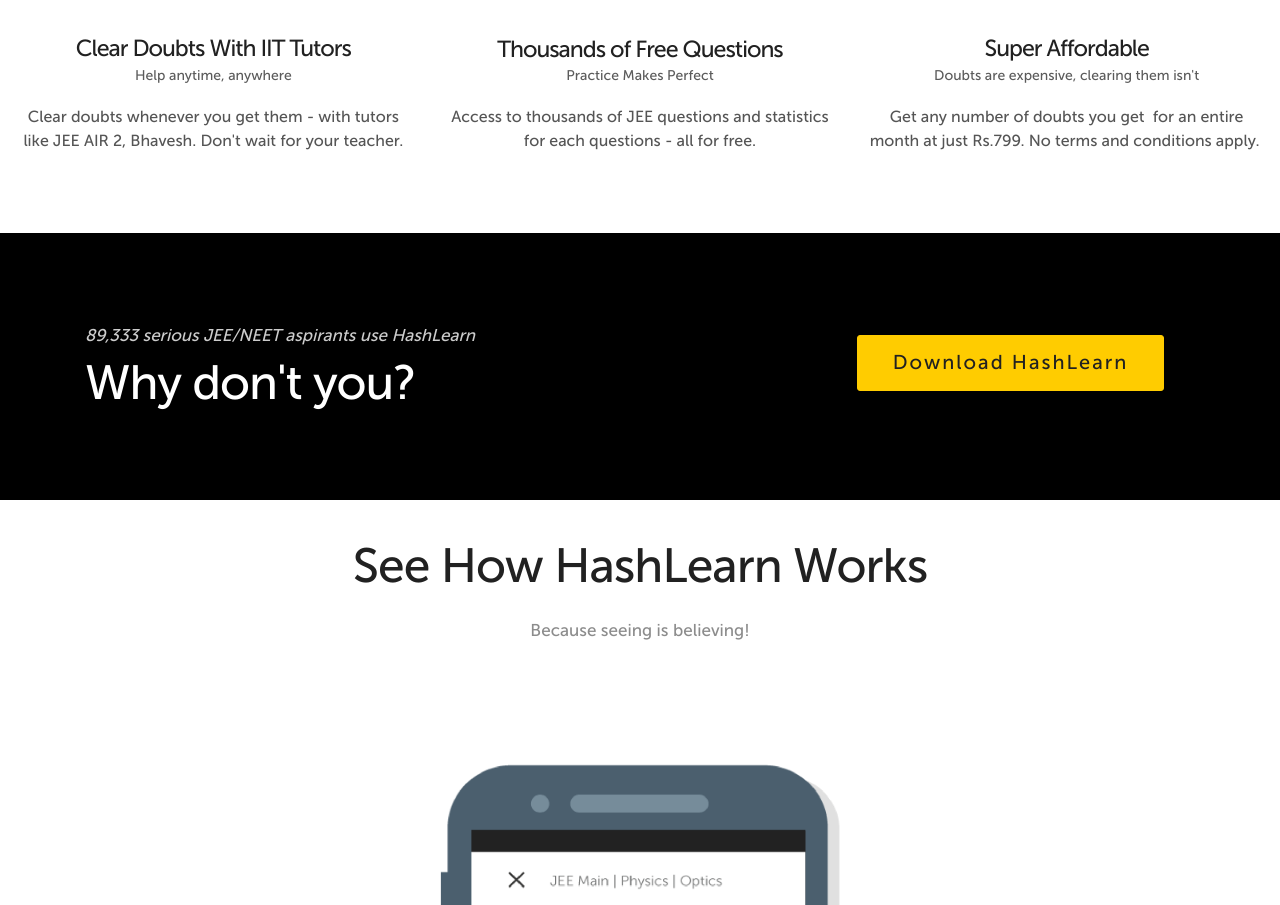
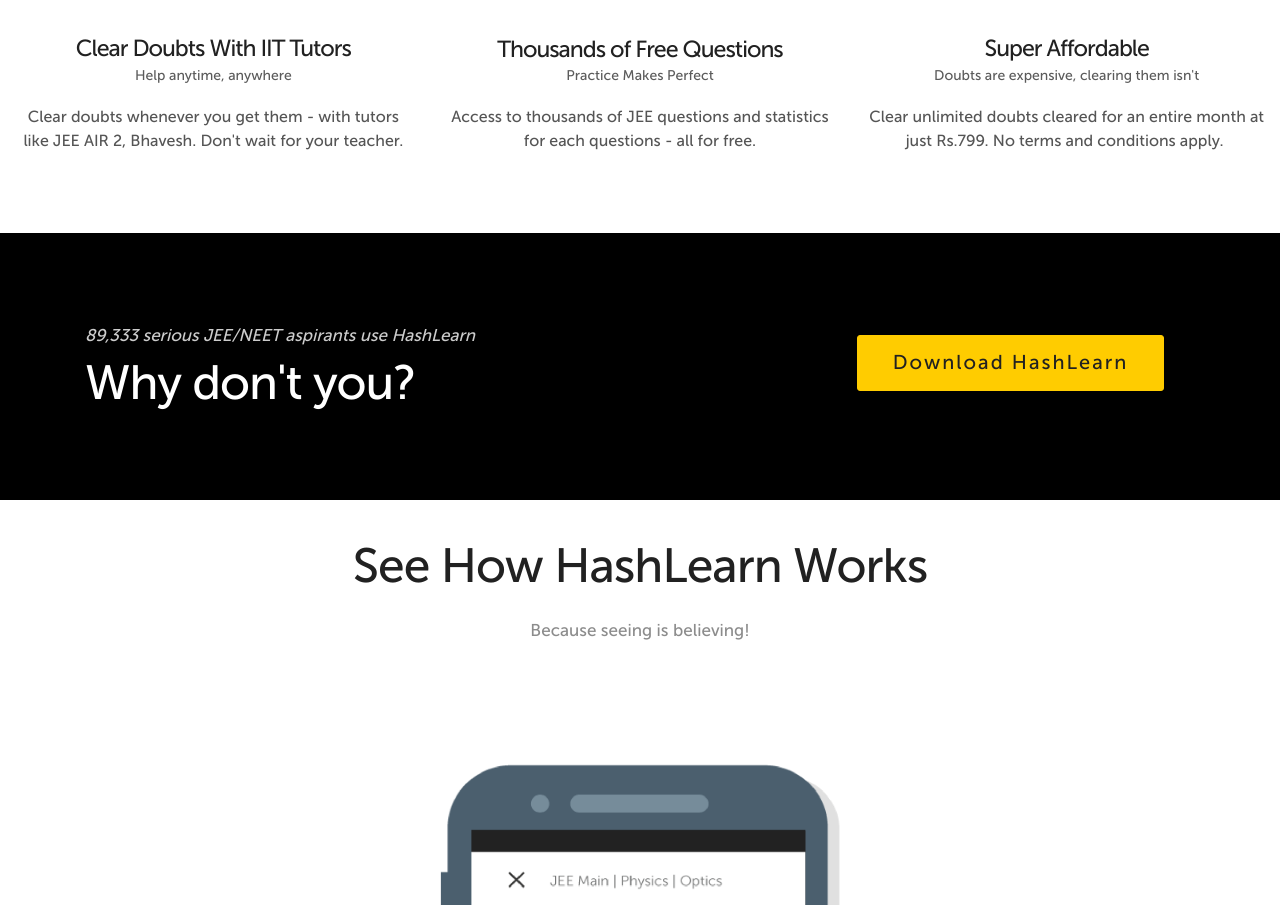
Before and after one commit to HashLearn/HashLearn, a plain HTML site: page index.html in a window 1280 px wide. Shown: the part 1408-2313 px from the top of the page. Drawn offline with Linux system fonts and the light colour scheme; files whose address does not match are found by name.

Commit message:
Update index.html

```diff
--- a/index.html
+++ b/index.html
@@ -129,7 +129,7 @@
                     <div class="card-block">
                         <h4 class="card-title">Super Affordable</h4>
                         <h5 class="card-subtitle">Doubts are expensive, clearing them isn't</h5>
-                        <p class="card-text">Get any number of doubts you get &nbsp;for an entire month at just Rs.799. No terms and conditions apply.&nbsp;</p>
+                        <p class="card-text">Clear unlimited doubts cleared for an entire month at just Rs.799. No terms and conditions apply.&nbsp;</p>
 
                     </div>
                 </div>
```
